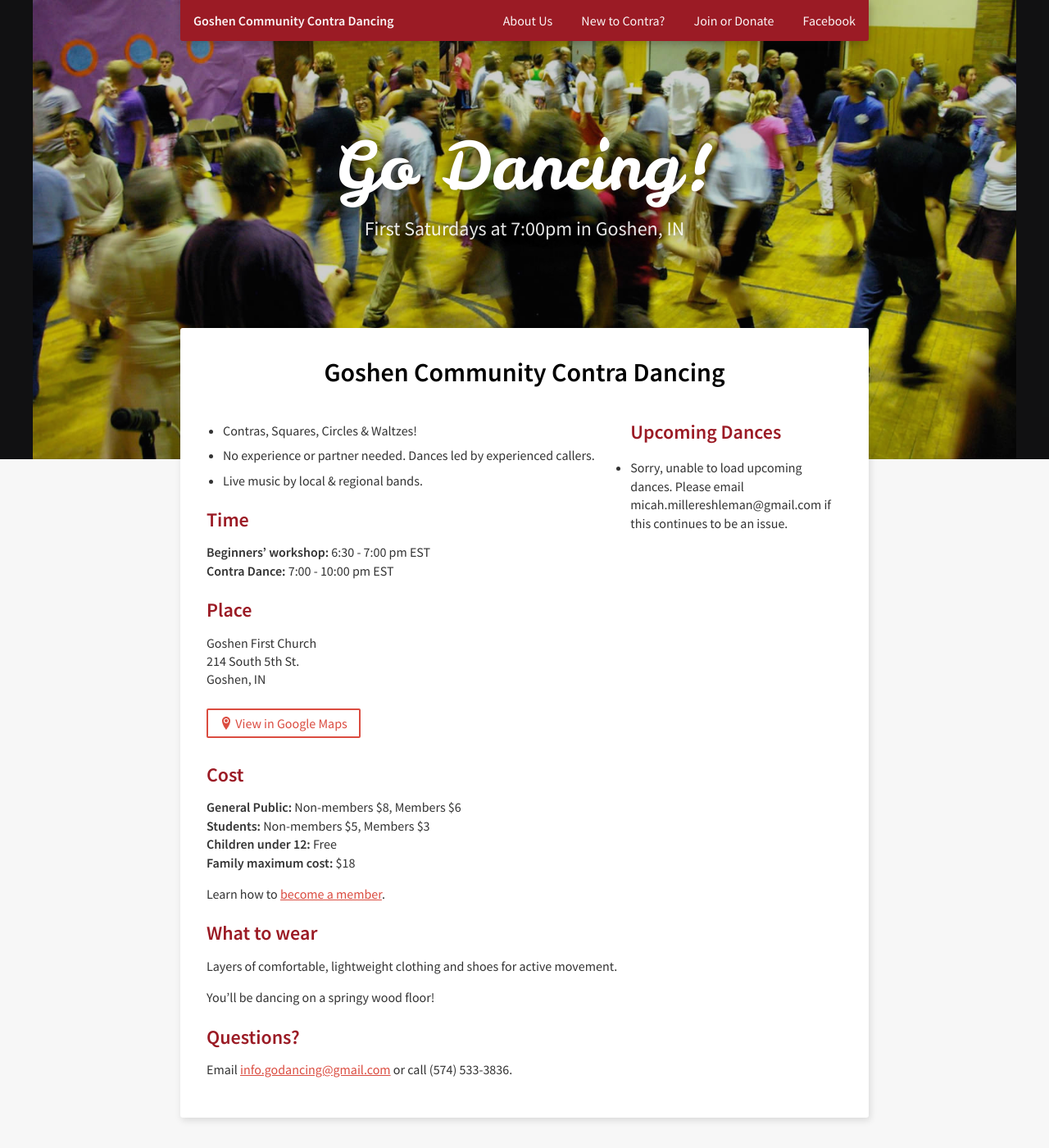
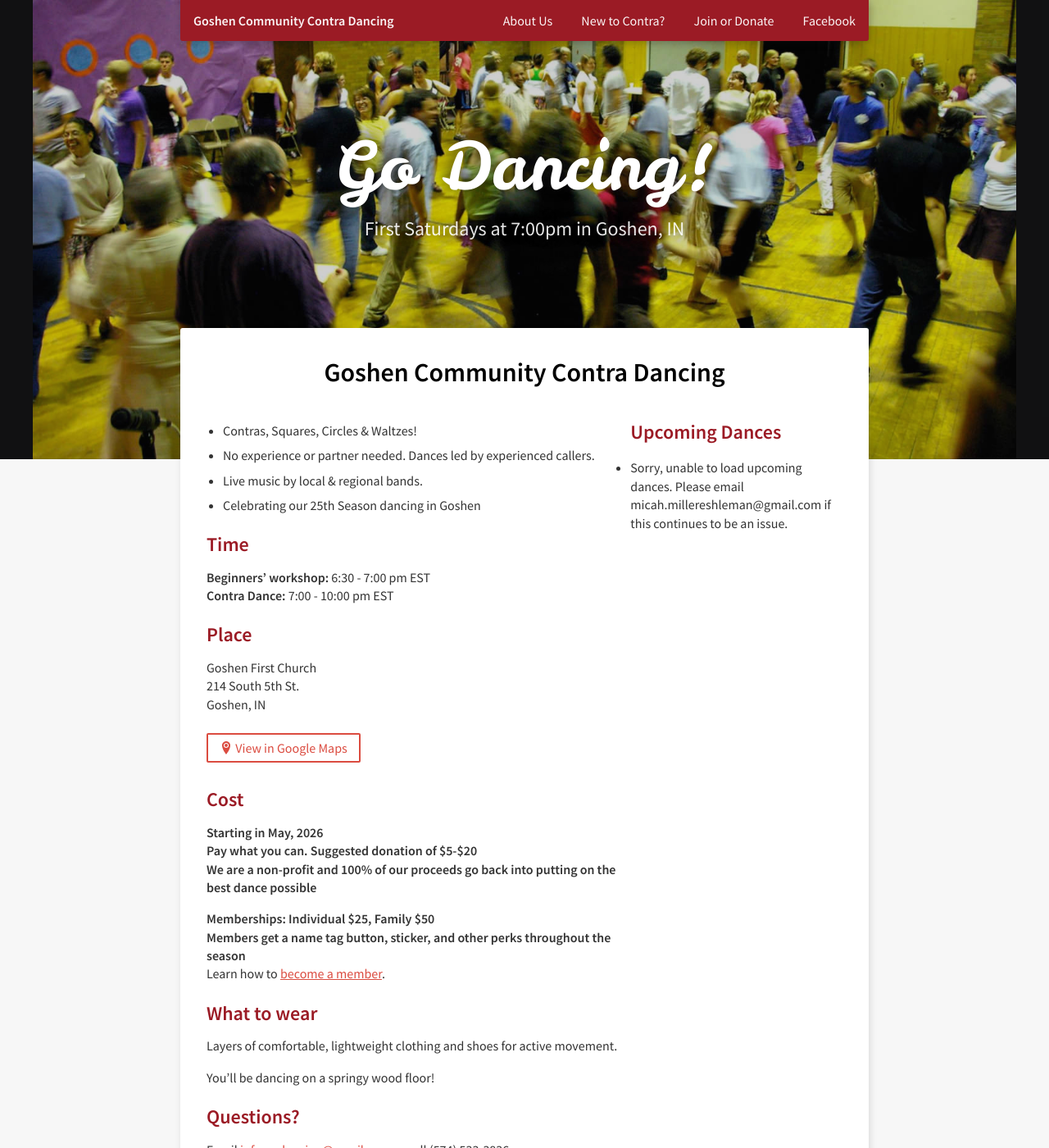
Before and after one commit to godancing/godancing.github.io, a Jekyll site: the page built from index.markdown, in a window 1280 px wide and 1400 px high. Shown: the whole window at 82% size. Built offline with Jekyll 4.4.1, drawn with Linux system fonts in a browser that asks for light colours.

Commit message:
Update index.markdown
edit payment options

```diff
--- a/index.markdown
+++ b/index.markdown
@@ -12,6 +12,7 @@ order: 1
 - Contras, Squares, Circles & Waltzes!
 - No experience or partner needed. Dances led by experienced callers.
 - Live music by local & regional bands.
+- Celebrating our 25th Season dancing in Goshen
 
 ## Time
 **Beginners' workshop:** 6:30 - 7:00 pm EST<br>
@@ -31,11 +32,12 @@ Goshen, IN<br>
 </a>
 
 ## Cost
-**General Public:** Non-members $8, Members $6<br>
-**Students:** Non-members $5, Members $3<br>
-**Children under 12:** Free<br>
-**Family maximum cost:** $18<br>
+**Starting in May, 2026**<br>
+**Pay what you can. Suggested donation of $5-$20**<br>
+**We are a non-profit and 100% of our proceeds go back into putting on the best dance possible**<br>
 
+**Memberships: Individual $25, Family $50**<br>
+**Members get a name tag button, sticker, and other perks throughout the season**<br>
 Learn how to [become a member](/join/).
 
 ## What to wear
```
